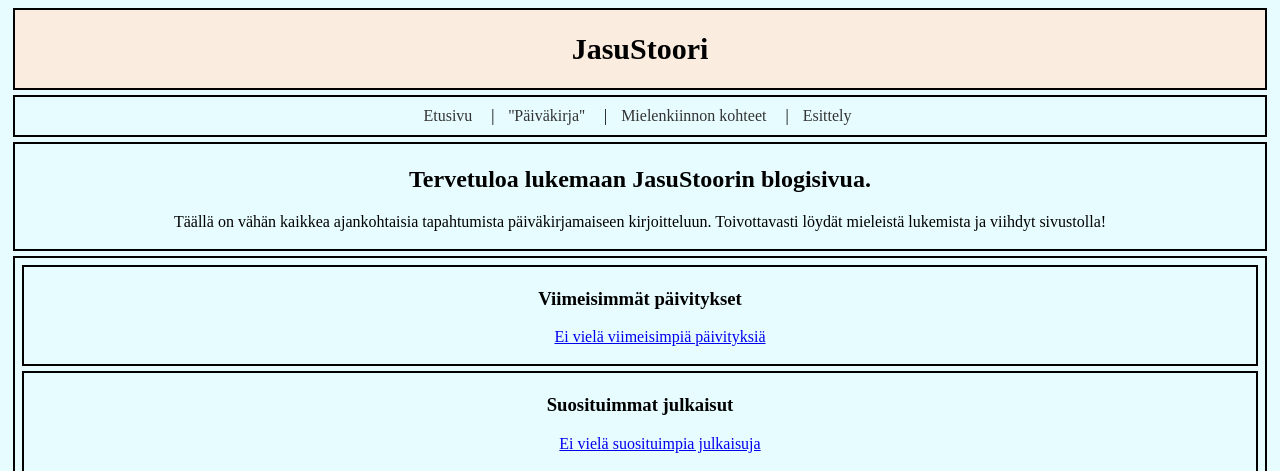
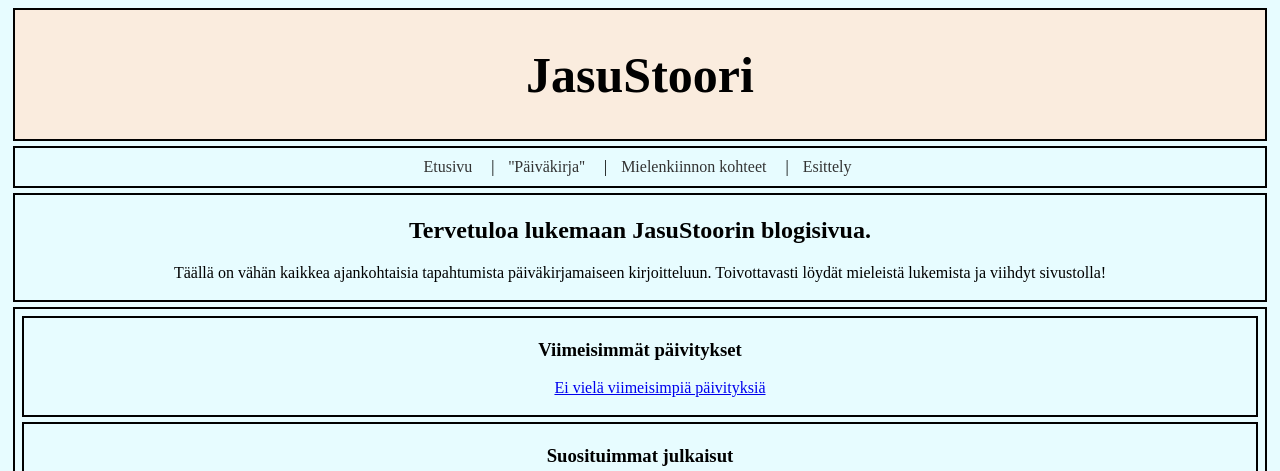
Before and after one commit to JasuStoori/JasuStoori.github.io, a PHP site: page /index.html in a window 1280 px wide. Shown: the top 471 px of the page. Run offline with PHP 8.4, Linux system fonts and the light colour scheme; grey boxes are pictures that could not be loaded.

Commit message:
testi koko fontti

```diff
--- a/Tyyllit.css
+++ b/Tyyllit.css
@@ -37,13 +37,13 @@ div.wireframe {
 }
 
 h1 {
-font-size: 45px;
+font-size: 72px;
 }
 @media screen and (min-width: 1025px) {
 }
 
 h1 {
-    font-size: 30px; //pienemmille ruduille
+    font-size: 50px; //pienemmille ruduille
     }
 @media screen and (max-width: 100px) {
 }
```
